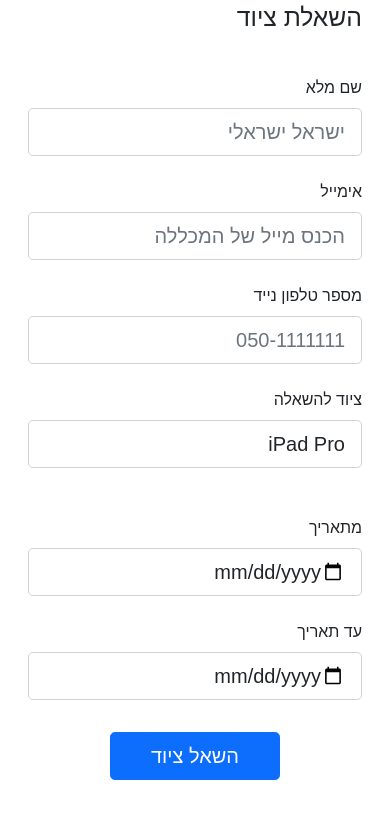
After one commit to BarakBon/SCStudio, a Flask app: page /Borrowing_Equipment in a window 390 px wide. The commit adds this page. Shown: the part 364-1192 px from the top of the page. Run offline with Flask 3, Linux system fonts and the light colour scheme; some libraries are stand-ins or nearby versions.

Commit message:
הוספת דף השאלת ציוד

```diff
--- /dev/null
+++ b/app/templates/Borrowing_Equipment.html
@@ -0,0 +1,84 @@
+{% extends "base.html" %}
+
+{% block title %} Borrowing Equipment {% endblock %}
+
+{% block content %}
+
+<!DOCTYPE html>
+<html lang="en">
+    <head>
+        <meta charset="utf-8">
+        <meta name="viewport" content="width=device-width, initial-scale=1, shrink-to-fit=no">
+
+        <link href='https://fonts.googleapis.com/css?family=Roboto:400,100,300,700' rel='stylesheet' type='text/css'>
+
+        <link rel="stylesheet" href="https://stackpath.bootstrapcdn.com/font-awesome/4.7.0/css/font-awesome.min.css">
+
+        <link rel="stylesheet" href="/static/Borrowing_Equipment-style.css">
+
+    </head>
+    <body class="vh-100">
+        <div class="container-fluid h-custom">
+            <div class="row d-flex justify-content-center align-items-center h-100">
+                <div class="col-md-9 col-lg-6 col-xl-5">
+                    <img src="https://i.pinimg.com/originals/b4/ac/e5/b4ace54b45cb820a6d19ca17488d86fb.jpg"
+                        class="img-fluid" alt="Sample image">
+                </div>
+                <div class="col-md-6 text-center mb-5">
+                    <form>
+
+                        <p class="fst-normal fs-2 text-end">השאלת ציוד</p>
+                        <br>
+
+                        <div class="form-outline mb-4 text-end">
+                            <label class="form-label" for="form3Example3">שם מלא</label>
+                            <input type="text" id="form3Example3" name='name' aria-describedby="emailHelp"
+                                class="form-control form-control-lg text-end" placeholder="ישראל ישראלי" />
+                        </div>
+
+                        <div class="form-outline mb-4 text-end">
+                            <label class="form-label" for="form3Example3">אימייל</label>
+                            <input type="email" id="form3Example3" name='email' aria-describedby="emailHelp"
+                                class="form-control form-control-lg text-end" placeholder="הכנס מייל של המכללה" />
+                        </div>
+                        <div class="form-outline mb-4 text-end">
+                            <label class="form-label" for="form3Example3">מספר טלפון נייד</label>
+                            <input type="text" id="form3Example3" name="phone" class="form-control form-control-lg text-end"
+                                placeholder="050-1111111" />
+                        </div>
+                        <div class="form-outline mb-4 text-end">
+                            <label class="form-label" for="form3Example3">ציוד להשאלה</label>
+                            <select type="text" id="form3Example3" name="equipment" class="form-control form-control-lg text-end">
+                                <option value="iPad Pro">iPad Pro</option>
+                                <option value="MacBook Pro">MacBook Pro</option>
+                                <option value="Manfrotto BeFree Advanced">Manfrotto BeFree Advanced</option>
+                            </select><br>
+                        </div>
+
+                        <div class="form-outline mb-4 text-end">
+                            <label class="form-label" for="form3Example3">מתאריך</label>
+                            <input type="date" id="form3Example3" name="pickup-date" class="form-control form-control-lg text-end"/>
+                        </div>
+                        <div class="form-outline mb-4 text-end">
+                            <label class="form-label" for="form3Example3">עד תאריך</label>
+                            <input type="date" id="form3Example3" name="return-date" class="form-control form-control-lg text-end"/>
+                        </div>
+
+
+                        <div class="text-center text-lg-start mt-4 pt-2">
+                            <button type="submit" class="btn btn-primary btn-lg"
+                                style="padding-left: 2.5rem; padding-right: 2.5rem;">השאל ציוד</button>
+                        </div>
+                    </form>
+                </div>
+            </div>
+        </div>
+        <script src="js/jquery.min.js"></script>
+<script src="js/popper.js"></script>
+<script src="js/bootstrap.min.js"></script>
+<script src="js/main.js"></script>
+    </body>
+</html>
+
+
+{% endblock %}
--- a/app/templates/base.html
+++ b/app/templates/base.html
@@ -41,6 +41,9 @@
             <a href="#" class="nav_link"> <i class='bx bx-bug nav_icon'></i>
               <span class="nav_name">דיווח ציוד תקול</span> </a>
           </div>
+          <a href="#" class="nav_link"> <i class='bx bx-camera nav_icon'></i>
+            <span class="nav_name">השאלת ציוד</span> </a>
+        </div>
         </div>
         <a href="#" class="nav_link"> <i class='bx bx-log-out nav_icon'></i> <span class="nav_name">התנתקות</span> </a>
       </nav>
--- a/app/views.py
+++ b/app/views.py
@@ -7,3 +7,8 @@ views = Blueprint('views', __name__)
 def equipment():
 
     return render_template("equipment.html")
+
+@views.route('/Borrowing_Equipment', methods=['GET', 'POST'])
+def Borrowing_Equipment():
+
+    return render_template("Borrowing_Equipment.html")
```
